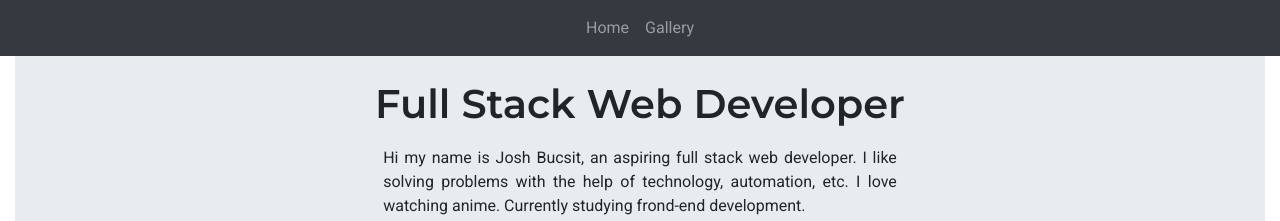
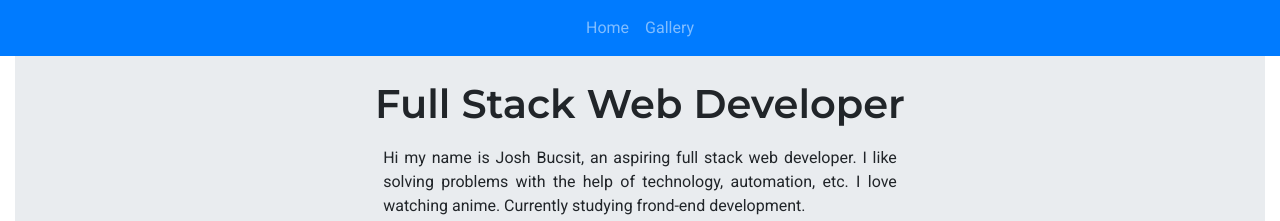
Before and after one commit to joshbucsit/fcbporfolio, a plain HTML site: page index.html in a window 1280 px wide. Shown: the top 221 px of the page. Drawn offline with nearby package versions, Linux system fonts and the light colour scheme.

Commit message:
Update index.html
Update navbar bg

```diff
--- a/index.html
+++ b/index.html
@@ -25,7 +25,7 @@
 
 <body>
 	<!-- navbar start -->
-	<nav class="navbar navbar-expand-lg navbar-dark bg-dark fixed-top">
+	<nav class="navbar navbar-expand-lg navbar-dark bg-primary fixed-top">
 	  	<button class="navbar-toggler" type="button" data-toggle="collapse" data-target="#navbarSupportedContent" aria-controls="navbarSupportedContent" aria-expanded="false" aria-label="Toggle navigation">
 	    <span class="navbar-toggler-icon"></span>
 	  	</button>
```
